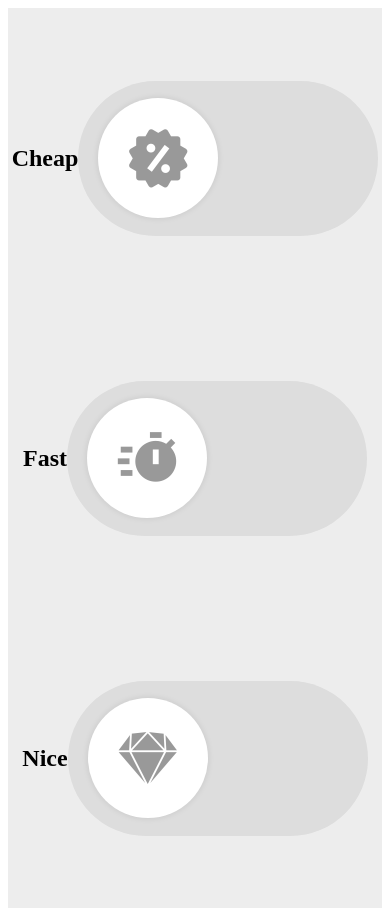
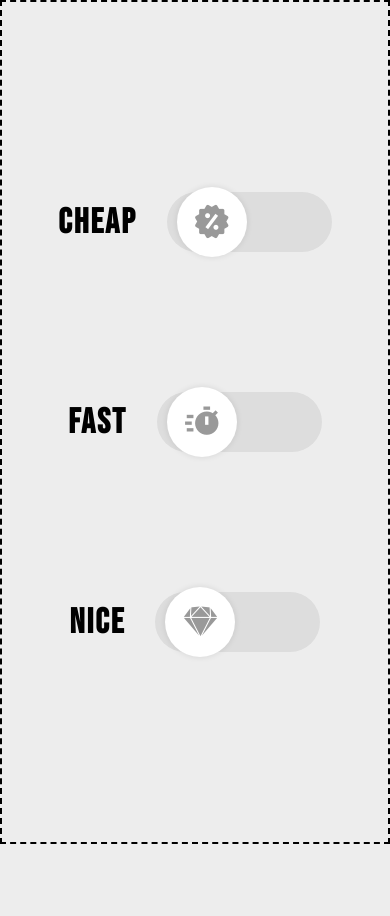
Before and after one commit to AgustinBraco/budget-maker, a plain HTML site: page index.html in a window 390 px wide. After the commit the page ends 844 px from the top, so only its background shows below. Drawn offline with nearby package versions, Linux system fonts and the light colour scheme.

Commit message:
done-first-commit

```diff
--- a/index.html
+++ b/index.html
@@ -9,13 +9,10 @@
 </head>
 <body>
 
-<!-- Div container general -->
-  <div>
-
   <!-- Switch Cheap -->
   <div class="switch-body">
     <h2 class="switch-text">Cheap</h2>
-      <div class="toggle-button-cheap">
+    <div class="toggle-button cheap">
       <div class="icon">
         <i class='bx bxs-offer'></i>
       </div>
@@ -25,7 +22,7 @@
   <!-- Switch Fast -->
   <div class="switch-body">
     <h2 class="switch-text">Fast</h2>
-      <div class="toggle-button-fast">
+    <div class="toggle-button fast">
       <div class="icon">
         <i class='bx bxs-timer'></i>
       </div>
@@ -35,10 +32,9 @@
   <!-- Switch Nice -->
   <div class="switch-body">
     <h2 class="switch-text">Nice</h2>
-      <div class="toggle-button-nice">
+    <div class="toggle-button nice">
       <div class="icon">
         <i class='bx bxl-sketch'></i>
-        </div>
       </div>
     </div>
   </div>
--- a/scripts.js
+++ b/scripts.js
@@ -1,7 +1,7 @@
 // Getting switchs:
-const cheapButton = document.querySelector(".toggle-button-cheap");
-const fastButton = document.querySelector(".toggle-button-fast");
-const niceButton = document.querySelector(".toggle-button-nice");
+const cheap = document.querySelector(".cheap");
+const fast = document.querySelector(".fast");
+const nice = document.querySelector(".nice");
 
 // Class management:
 function switchState(switchName) {
@@ -20,23 +20,23 @@ function removeActive(switchName) {
 };
 
 // Switchs logic:
-cheapButton.addEventListener("click", () => {
-  toggleActive(cheapButton);
-  if(switchState(fastButton) && switchState(niceButton)) {
-    removeActive(niceButton);
+cheap.addEventListener("click", () => {
+  toggleActive(cheap);
+  if(switchState(fast) && switchState(nice)) {
+    removeActive(nice);
   };
 });
 
-fastButton.addEventListener("click", () => {
-  toggleActive(fastButton);
-  if(switchState(cheapButton) && switchState(niceButton)) {
-    removeActive(cheapButton);
+fast.addEventListener("click", () => {
+  toggleActive(fast);
+  if(switchState(cheap) && switchState(nice)) {
+    removeActive(cheap);
   };
 });
 
-niceButton.addEventListener("click", () => {
-  toggleActive(niceButton);
-  if(switchState(cheapButton) && switchState(fastButton)) {
-    removeActive(fastButton);
+nice.addEventListener("click", () => {
+  toggleActive(nice);
+  if(switchState(cheap) && switchState(fast)) {
+    removeActive(fast);
   };
 });
--- a/style.css
+++ b/style.css
@@ -1,38 +1,59 @@
-/* Switchs bod */
+/* Google font */
+@import url('https://fonts.googleapis.com/css2?family=Bebas+Neue&display=swap');
+
+/* Root */
+* {
+  margin: 0;
+  padding: 0;
+  box-sizing: border-box;
+}
+
+body {
+  display: flex;
+  flex-flow: column nowrap;
+  justify-content: center;
+  align-items: center;
+  height: 100vh;
+  border: dashed 2px #000;
+  background-color: rgba(235, 235, 235, 0.863);
+  font-family: 'Bebas Neue', sans-serif;
+}
+
+/* All switchs */
 .switch-body {
-  height: 300px;
   display: flex;
-  flex-flow: row nowrap;
   align-items: center;
   justify-content: center;
-  background-color: rgba(235, 235, 235, 0.863);
+  height: 250px;
+  width: 90%;
+  gap: 60px;
 }
 
-/* Swtich Cheap */
-.toggle-button-cheap {
+.switch-text {
+  font-size: 45px;
+  letter-spacing: 4px;
+}
+
+.toggle-button {
   position: relative;
-  height: 155px;
-  width: 300px;
+  height: 80px;
+  width: 250px;
   background-color: #ddd;
   border-radius: 100px;
   cursor: pointer;
   transition: all ease 0.5s;
 }
 
-.toggle-button-cheap.active {
-  background: #CACF85;
-}
-
-.toggle-button-cheap .icon {
+.toggle-button .icon {
   position: absolute;
-  height: 120px;
+  height: 100px;
+  width: 100px;
+  font-size: 55px;
   top: 50%;
   left: 20px;
   cursor: pointer;
-  font-size: 70px;
   color: #999;
   transform: translateY(-50%);
-  width: 120px;
   background-color: #fff;
   border-radius: 50%;
   display: flex;
@@ -42,87 +63,59 @@
   transition: all ease 0.5s;
 }
 
-.toggle-button-cheap.active .icon {
-  color: #CACF85;
-  left: calc(100% - 120px - 20px);
+.toggle-button.active .icon {
+  left: calc(100% - 100px - 20px);
 }
 
-
-/* Swtich Fast */
-.toggle-button-fast {
-  position: relative;
-  height: 155px;
-  width: 300px;
-  background-color: #ddd;
-  border-radius: 100px;
-  cursor: pointer;
-  transition: all ease 0.5s;
+/* Cheap */
+.cheap.active {
+  background: #CACF85;
+}
+.cheap.active .icon {
+  color: #CACF85;
 }
 
-.toggle-button-fast.active {
+/* Fast */
+.fast.active {
   background: #8CBA80;
 }
-
-.toggle-button-fast .icon {
-  position: absolute;
-  height: 120px;
-  top: 50%;
-  left: 20px;
-  cursor: pointer;
-  font-size: 70px;
-  color: #999;
-  transform: translateY(-50%);
-  width: 120px;
-  background-color: #fff;
-  border-radius: 50%;
-  display: flex;
-  align-items: center;
-  justify-content: center;
-  box-shadow: 0 0 6px rgba(0, 0, 0, 0.1);
-  transition: all ease 0.5s;
+.fast.active .icon {
+  color: #8CBA80;
 }
 
-.toggle-button-fast.active .icon {
-  color: #8CBA80;
-  left: calc(100% - 120px - 20px);
+/* Nice */
+.nice.active {
+  background: #658E9C;
+}
+.nice.active .icon {
+  color: #658E9C;
 }
 
+/* Query */
+@media (max-width: 700px) and (max-height: 900px) {
+  .switch-body {
+    height: 200px;
+    gap: 30px;
+  }
 
-/* Swtich Nice */
-.toggle-button-nice {
-  position: relative;
-  height: 155px;
-  width: 300px;
-  background-color: #ddd;
-  border-radius: 100px;
-  cursor: pointer;
-  transition: all ease 0.5s;
+  .switch-text {
+    font-size: 35px;
+    letter-spacing: 2px;
+  }
+
+  .toggle-button {
+    height: 60px;
+    width: 165px;
+  }
+
+  .toggle-button .icon {
+    height: 70px;
+    width: 70px;
+    font-size: 40px;
+    left: 10px;
+  }
+
+  .toggle-button.active .icon {
+    left: calc(100% - 70px - 10px);
+  }
 }
-
-.toggle-button-nice.active {
-  background: #658E9C;
-}
-
-.toggle-button-nice .icon {
-  position: absolute;
-  height: 120px;
-  top: 50%;
-  left: 20px;
-  cursor: pointer;
-  font-size: 70px;
-  color: #999;
-  transform: translateY(-50%);
-  width: 120px;
-  background-color: #fff;
-  border-radius: 50%;
-  display: flex;
-  align-items: center;
-  justify-content: center;
-  box-shadow: 0 0 6px rgba(0, 0, 0, 0.1);
-  transition: all ease 0.5s;
-}
-
-.toggle-button-nice.active .icon {
-  color: #658E9C;
-  left: calc(100% - 120px - 20px);
-}
```
Lines whose indentation alone changed are shown as unchanged.
